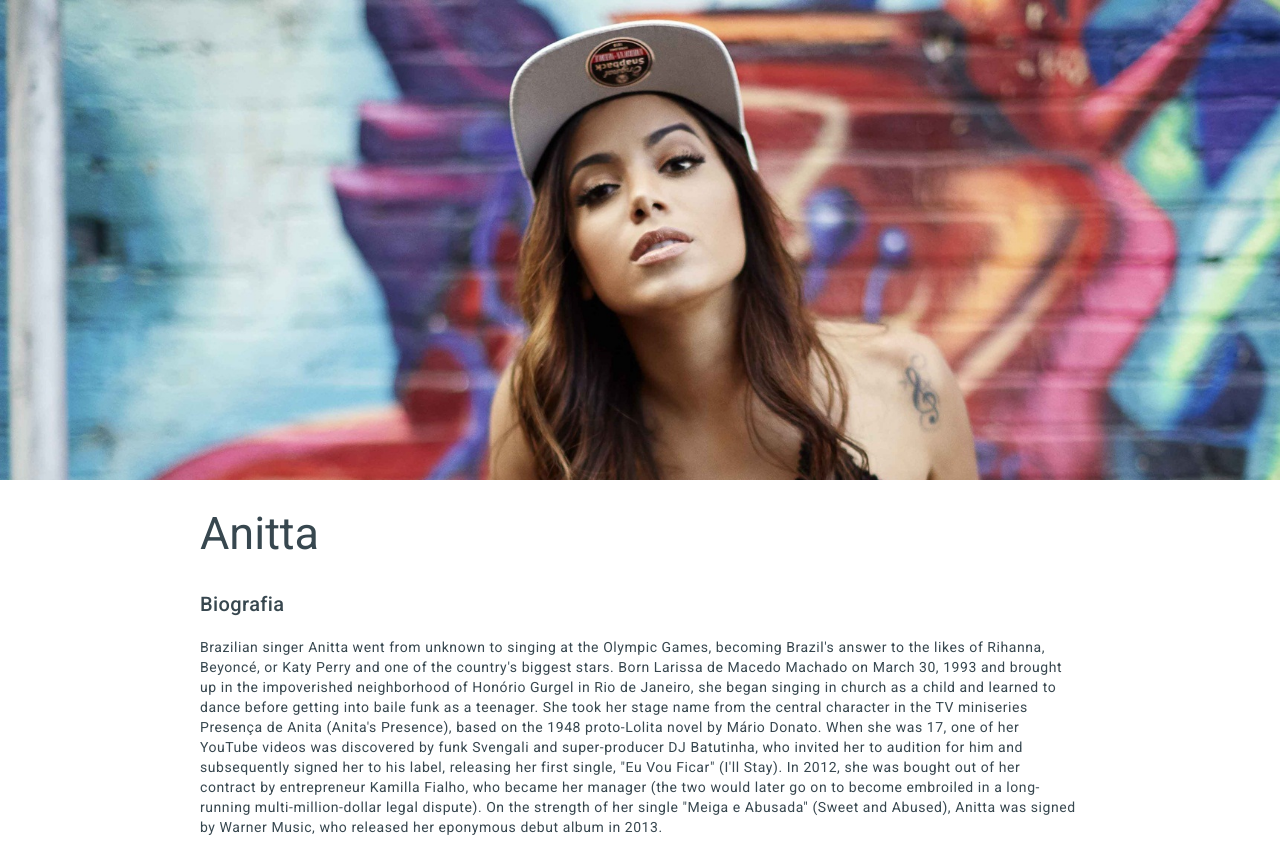
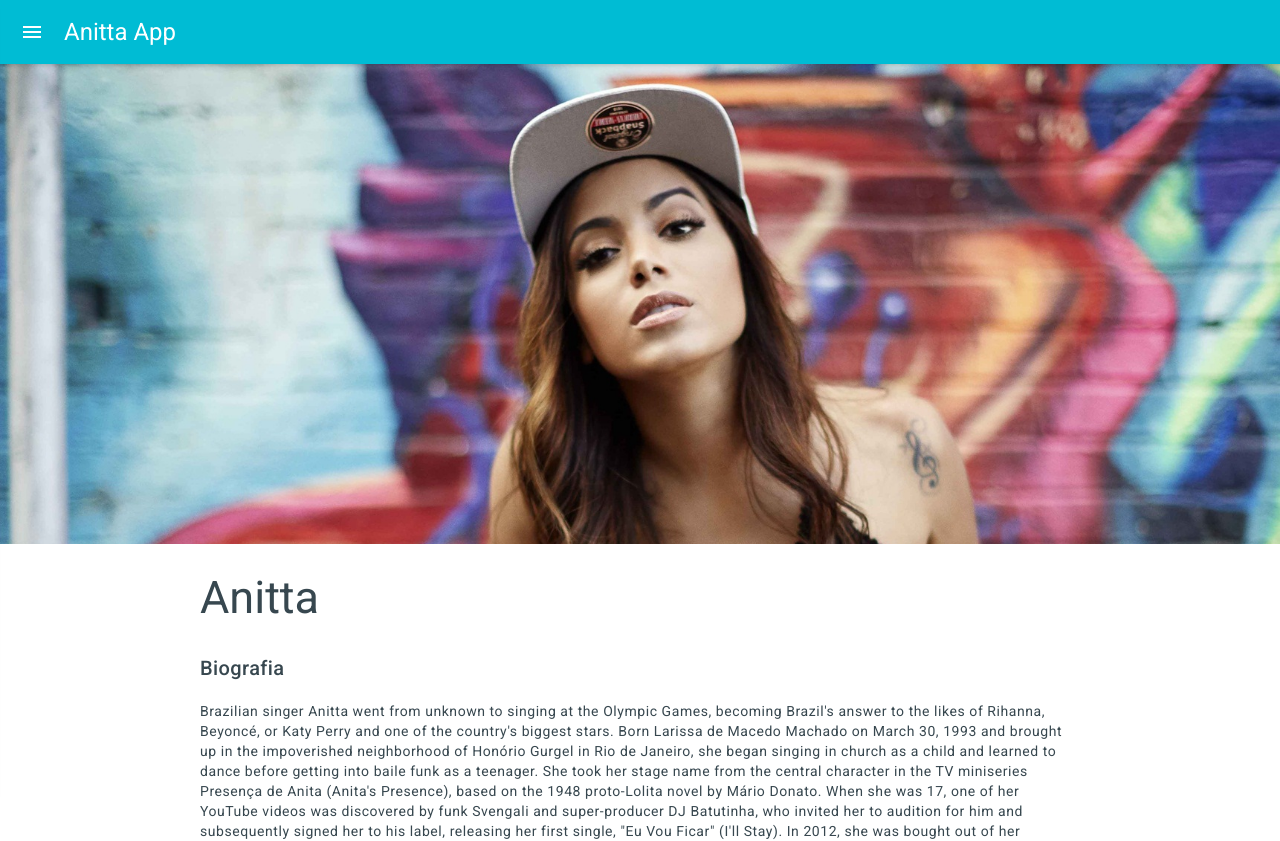
Before and after one commit to paulociecomp/anitta-app, a React (Create React App) app: page / in a window 1280 px wide. Shown: the top 841 px of the page. Built offline with nearby package versions, Linux system fonts and the light colour scheme.

Commit message:
add material ui

```diff
--- a/package.json
+++ b/package.json
@@ -3,6 +3,7 @@
   "version": "0.1.0",
   "private": true,
   "dependencies": {
+    "material-ui": "^0.19.4",
     "react": "^16.0.0",
     "react-dom": "^16.0.0",
     "react-scripts": "1.0.14"
--- a/src/App.js
+++ b/src/App.js
@@ -1,14 +1,15 @@
 import React, { Component } from 'react';
+import Header from './components/Header';
 import logo from './logo.svg';
 import './App.css';
+
 
 class App extends Component {
   render() {
     return (
       <div className="App">
-        <header className="App-header">
 
-        </header>
+        <Header />
 
         <section className="hero"></section>
 
--- /dev/null
+++ b/src/components/Header.js
@@ -0,0 +1,42 @@
+import React, { Component } from 'react';
+import AppBar from 'material-ui/AppBar';
+import Drawer from 'material-ui/Drawer';
+import MenuItem from 'material-ui/MenuItem';
+
+export default class Header extends React.Component{
+
+  constructor(props){
+    super(props);
+
+    this.state = {open: false};
+  }
+
+  handleToggle = () => this.setState({open: !this.state.open});
+
+  handleClose = () => this.setState({open: false});
+
+  render(){
+
+    return (
+      <header className="App-header">
+        <AppBar
+          title="Anitta App"
+          iconClassNameRight="muidocs-icon-navigation-expand-more"
+          onLeftIconButtonTouchTap={this.handleToggle}
+        />
+
+        <Drawer
+          docked={false}
+          width={250}
+          open={this.state.open}
+          onRequestChange={(open) => this.setState({open})}
+        >
+          <MenuItem onClick={this.handleClose}>Menu Item</MenuItem>
+          <MenuItem onClick={this.handleClose}>Menu Item 2</MenuItem>
+        </Drawer>
+      </header>
+    );
+
+  }
+
+}
--- a/src/index.js
+++ b/src/index.js
@@ -1,8 +1,15 @@
 import React from 'react';
 import ReactDOM from 'react-dom';
+import MuiThemeProvider from 'material-ui/styles/MuiThemeProvider';
 import './index.css';
 import App from './App';
 import registerServiceWorker from './registerServiceWorker';
 
-ReactDOM.render(<App />, document.getElementById('root'));
+ReactDOM.render(
+  <MuiThemeProvider>
+    <App />
+  </MuiThemeProvider>,
+  document.getElementById('root')
+);
+
 registerServiceWorker();
```
Also changed, not shown: src/MyAwesomeReactComponent.js (added, +8 -0 lines), 1 other file (tests, documents, lock files or other folders).
